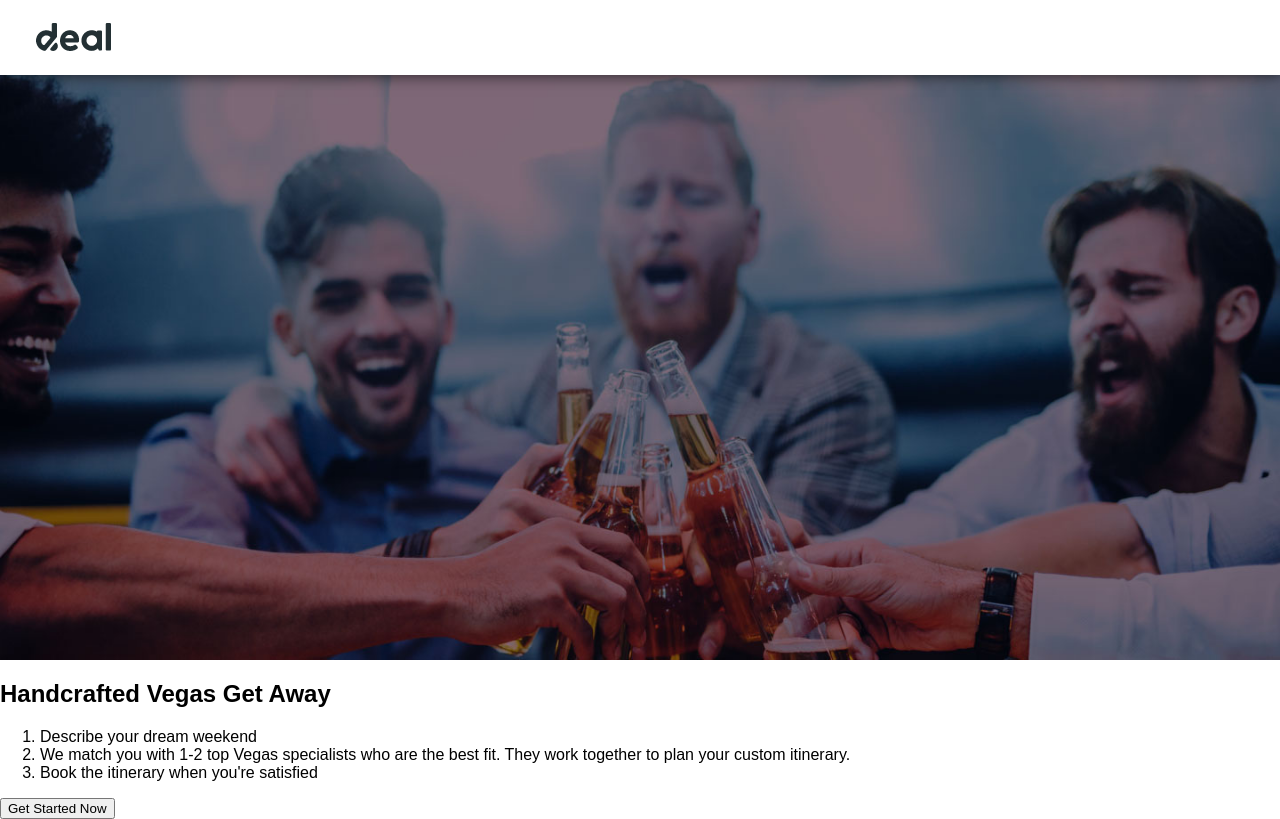
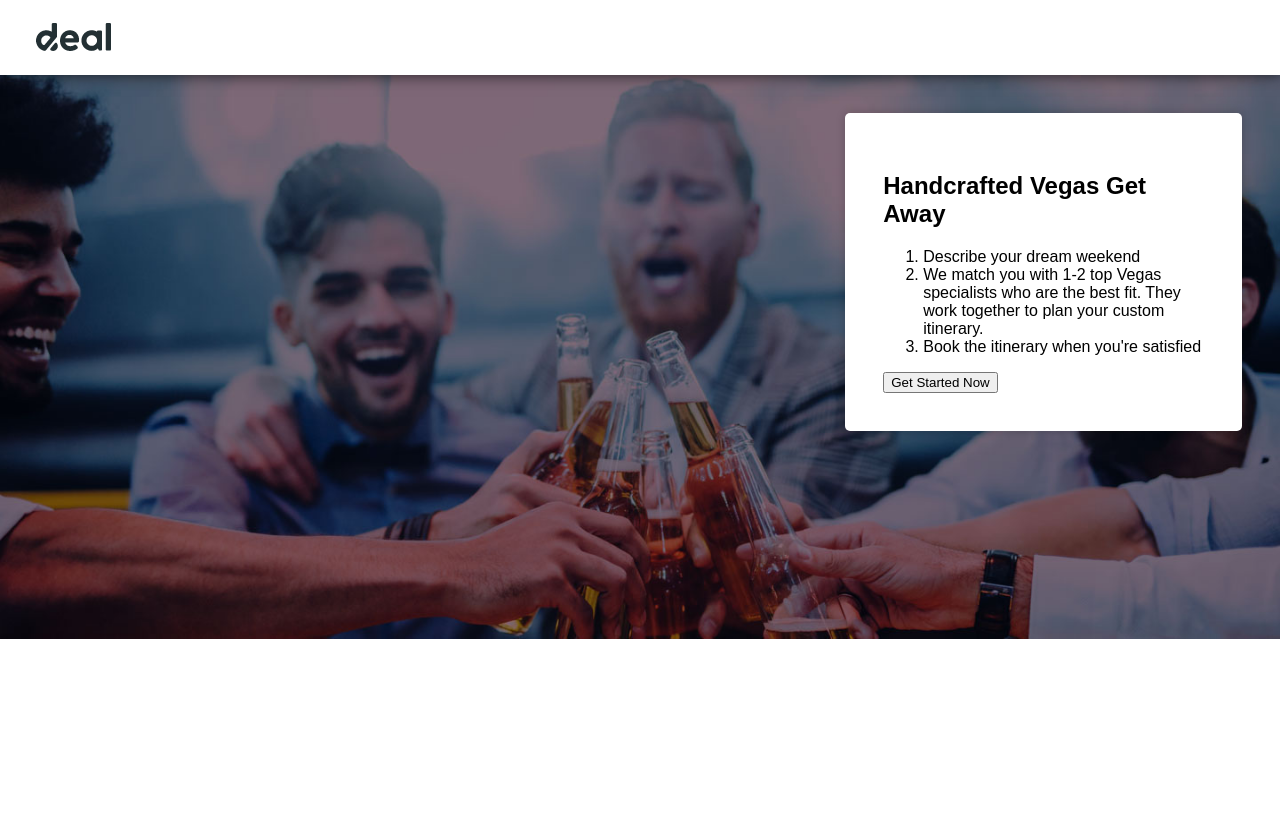
Before and after one commit to alexdebert/deal-project, a React (Create React App) app: page / in a window 1280 px wide. Built offline with nearby package versions, Linux system fonts and the light colour scheme.

Commit message:
Adding vegas box style and toogle class function

```diff
--- a/src/components/header/Header.scss
+++ b/src/components/header/Header.scss
@@ -11,6 +11,7 @@
   position: fixed;
   width: 100%;
   top: 0;
+  z-index: 1;
 
   header {
     height: 100%;
--- a/src/components/heroImage/HeroImage.scss
+++ b/src/components/heroImage/HeroImage.scss
@@ -1,10 +1,6 @@
 /**
  * @overview Hero Image styles.
  */
-
-#hero-image-wrapper {
-  height: 585px;
-}
 
 .heroImage {
   width: 100%;
--- a/src/components/vegasBox/VegasBox.jsx
+++ /dev/null
@@ -1,25 +0,0 @@
-/**
- * @overview Vegas Trip Box.
- */
-
-import React from 'react'
-
-const VegasBox = () => {
-	return (
-		<div id="vegas-box-wrapper">
-			<div>
-				<h2>Handcrafted Vegas Get Away</h2>
-				<ol>
-					<li>Describe your dream weekend</li>
-					<li>We match you with 1-2 top Vegas specialists who are the best fit. They work together to plan your custom itinerary.</li>
-					<li>{"Book the itinerary when you're satisfied"}</li>
-				</ol>
-			</div>
-			<button>
-				Get Started Now
-			</button>
-		</div>
-	)
-}
-
-export default VegasBox
--- a/src/containers/home/Home.jsx
+++ b/src/containers/home/Home.jsx
@@ -7,8 +7,10 @@ import React from 'react'
 
 //Components
 import HeroImage from '../../components/heroImage/HeroImage'
-import VegasBox from '../../components/vegasBox/VegasBox'
+import VegasBox from '../vegasBox/VegasBox'
 
+//Styles
+import './Home.scss'
 
 const Home = () => (
 	<div className='home-container'>
--- /dev/null
+++ b/src/containers/home/Home.scss
@@ -0,0 +1,4 @@
+.home-container {
+  display: flex;
+  flex-direction: row;
+}
--- /dev/null
+++ b/src/containers/vegasBox/VegasBox.jsx
@@ -0,0 +1,49 @@
+/**
+ * @overview Vegas Trip Box.
+ */
+
+//Core
+import React, {Component} from 'react'
+
+//Styles
+import './VegasBox.scss'
+
+class VegasBox extends Component {
+	constructor() {
+		super()
+		this.state = {
+			isDisplayed: true
+		}
+	}
+
+	toggleList() {
+		this.setState(prevState => ({
+			isDisplayed: !prevState.isDisplayed
+		}))
+	}
+
+	render () {
+		let hiddenClass = this.state.isDisplayed ? '' : 'hidden',
+			classBox = `vegas-box-list-wrapper ${hiddenClass}`
+
+		return (
+			<div id="vegas-box-wrapper">
+				<div onClick={() => this.toggleList()} className="vegas-box-headline">
+					<h2>Handcrafted Vegas Get Away</h2>
+				</div>
+				<div className={classBox}>
+					<ol>
+						<li>Describe your dream weekend</li>
+						<li>We match you with 1-2 top Vegas specialists who are the best fit. They work together to plan your custom itinerary.</li>
+						<li>{"Book the itinerary when you're satisfied"}</li>
+					</ol>
+					<button>
+						Get Started Now
+					</button>
+				</div>
+			</div>
+		)
+	}
+}
+
+export default VegasBox
--- /dev/null
+++ b/src/containers/vegasBox/VegasBox.scss
@@ -0,0 +1,28 @@
+/**
+ * @overview Vegas Box styles.
+ */
+
+#vegas-box-wrapper {
+  height: auto;
+  position: absolute;
+  right: 0;
+  width: 25%;
+  background: #fff;
+  padding: 3%;
+  margin-top: 3%;
+  margin-right: 3%;
+  border-radius: 5px;
+  -webkit-box-shadow: rgba(0,0,0,.2) 0 0 10px;
+  -moz-box-shadow: rgba(0,0,0,.2) 0 0 10px;
+  box-shadow: rgba(0,0,0,.2) 0 0 10px;
+  -webkit-transition:height, 0.5s linear;
+  -moz-transition: height, 0.5s linear;
+  transition: height, 0.5s linear;
+
+  .hidden {
+    height: 0;
+    -webkit-transition:height, 0.5s linear;
+    -moz-transition: height, 0.5s linear;
+    transition: height, 0.5s linear;
+  }
+}
```
